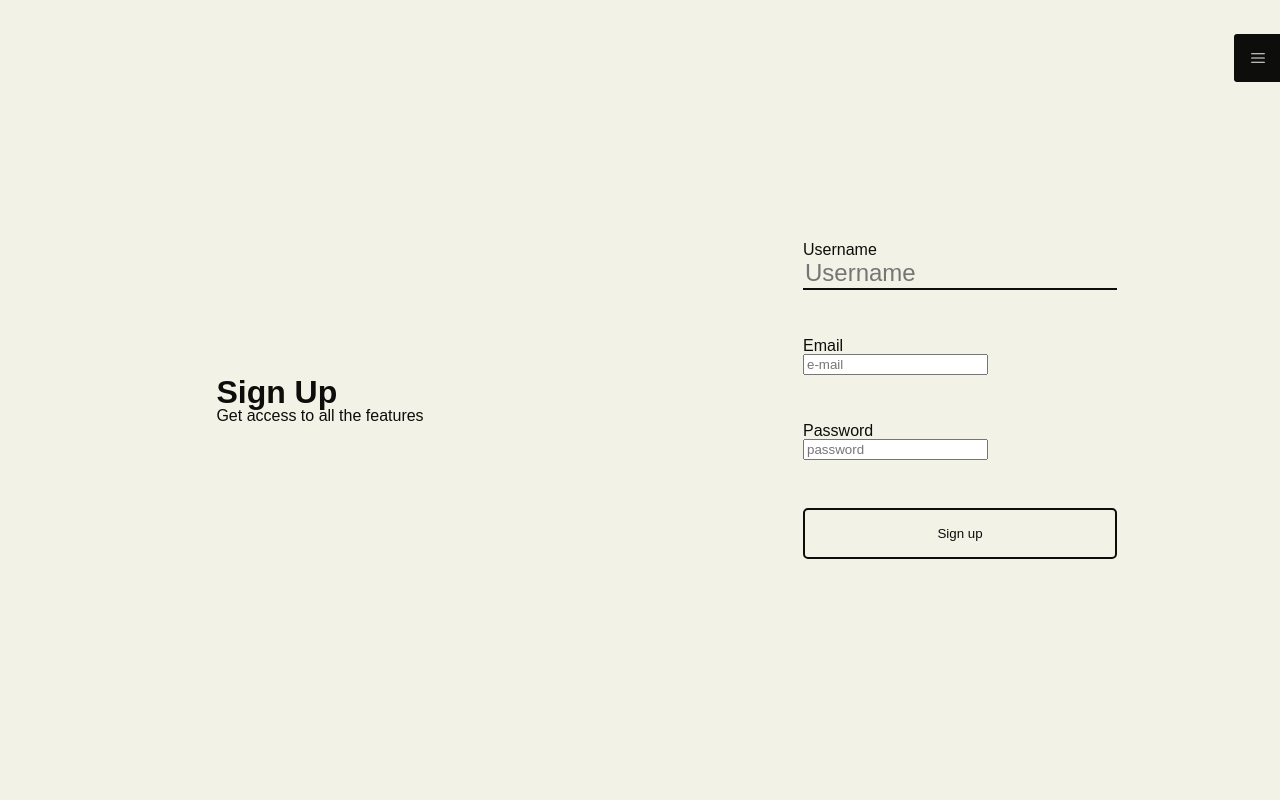
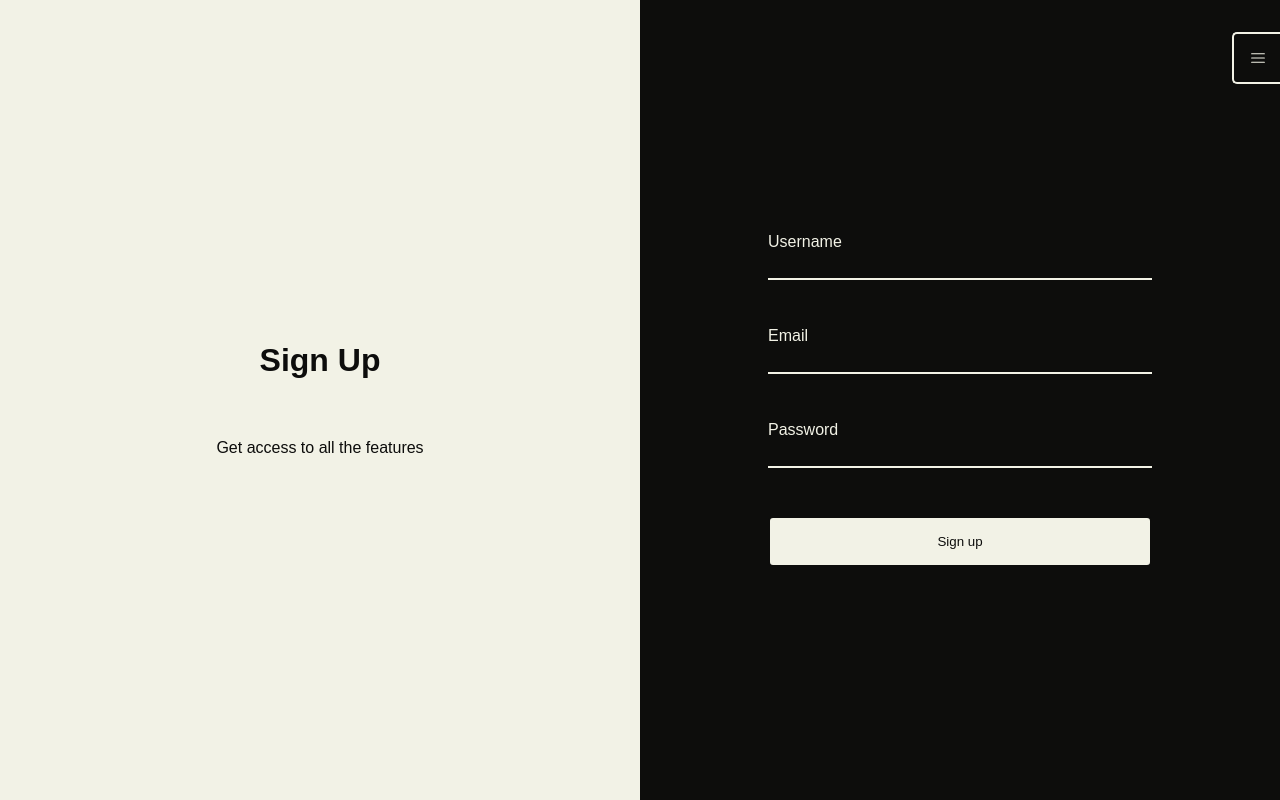
Before and after one commit to jitseD/react-artistique-platform, a React (Vite) app in the folder client/: page /register in a window 1280 px wide. Built offline with nearby package versions, Linux system fonts and the light colour scheme.

Commit message:
log in and sign up styled

```diff
--- a/client/src/components/ErrorField.jsx
+++ b/client/src/components/ErrorField.jsx
@@ -2,7 +2,7 @@ import PropTypes from "prop-types";
 
 const ErrorField = ({ data, field }) => {
     if (data && data.error?.[field]) {
-        return <p>{data.error[field]}</p>;
+        return <p className="error">{data.error[field]}</p>;
     }
     return null;
 };
--- a/client/src/components/AuthStatus.jsx
+++ b/client/src/components/NavBar.jsx
@@ -1,7 +1,7 @@
 import { useRouteLoaderData, NavLink, useFetcher } from "react-router-dom";
 
 
-const AuthStatus = () => {
+const NavBar = () => {
     let { user } = useRouteLoaderData("root");
     const fetcher = useFetcher();
     let isLoggingOut = fetcher.formData != null;
@@ -35,4 +35,4 @@ const AuthStatus = () => {
     );
 };
 
-export default AuthStatus;
+export default NavBar;
--- a/client/src/components/TextInput.css
+++ b/client/src/components/TextInput.css
@@ -1,4 +1,6 @@
 input[type="text"],
+input[type="email"],
+input[type="password"],
 input[type="search"] {
     appearance: none;
     outline: none;
@@ -12,11 +14,15 @@ input[type="search"] {
 }
 
 input[type="text"]::placeholder,
+input[type="email"]::placeholder,
+input[type="password"]::placeholder,
 input[type="search"]::placeholder {
     text-transform: capitalize;
 }
 
-input[type="search"]:focus,
-input[type="text"]:focus {
+input[type="text"]:focus,
+input[type="email"]:focus,
+input[type="password"]:focus,
+input[type="search"]:focus {
     border-bottom-width: 3px;
 }
--- a/client/src/routes/auth/login.jsx
+++ b/client/src/routes/auth/login.jsx
@@ -31,36 +31,28 @@ const Login = () => {
 
     return (
         <main className="main--login">
-            <hgroup>
+            <div className="login__title">
                 <h2>Log in</h2>
                 <p>Get access to all the features</p>
-            </hgroup>
-            <Form method="post">
+            </div>
+            <div className="login__form--wrapper">
+                <Form method="post" className="login__form">
                     <input type="hidden" name="redirectTo" value={from} />
-                <div>
+                    <div className="input__wrapper">
                         <label htmlFor="email">Email</label>
-                    <input
-                        id="email" name="email" type="email"
-                        placeholder="e-mail" autoComplete="email"
-                        defaultValue="tester@devine.be"
-                    />
+                        <input id="email" name="email" type="email" autoComplete="email" defaultValue="tester@devine.be" />
                         <ErrorField data={actionData} field="email" />
                     </div>
-                <div>
+                    <div className="input__wrapper">
                         <label htmlFor="password">Password</label>
-                    <input
-                        id="password" name="password" type="password"
-                        placeholder="Password" autoComplete="current-password"
-                        defaultValue="tester"
-                    />
+                        <input id="password" name="password" type="password" autoComplete="current-password" defaultValue="tester" />
                         <ErrorField data={actionData} field="password" />
                     </div>
-                <div>
                     <button type="submit" disabled={isLoggingIn} >
                         {isLoggingIn ? "Logging in..." : "Login"}
                     </button>
+                </Form>
             </div>
-            </Form>
         </main>
     );
 };
--- a/client/src/routes/auth/register.jsx
+++ b/client/src/routes/auth/register.jsx
@@ -39,44 +39,35 @@ const Register = () => {
     let actionData = useActionData();
 
     return (
-        <main className="main--registor">
-            <hgroup>
+        <main className="main--register">
+            <div className="register__title">
                 <h2>Sign up</h2>
                 <p>Get access to all the features</p>
-            </hgroup>
-            <Form method="post">
+            </div>
+            <div className="register__form--wrapper">
+                <Form method="post" className="register__form">
                     <input type="hidden" name="redirectTo" value={from} />
-                <div>
+                    <div className="input__wrapper">
                         <label htmlFor="email">Username</label>
-                    <input
-                        id="username" name="username" type="text"
-                        placeholder="username" autoComplete="username"
-                    />
+                        <input id="username" name="username" type="text" autoComplete="username" />
                         <ErrorField data={actionData} field="username" />
                     </div>
-                <div>
+                    <div className="input__wrapper">
                         <label htmlFor="email">Email</label>
-                    <input
-                        id="email" name="email" type="email"
-                        placeholder="e-mail" autoComplete="email"
-                    />
+                        <input id="email" name="email" type="email" autoComplete="email" />
                         <ErrorField data={actionData} field="email" />
                     </div>
-                <div>
+                    <div className="input__wrapper">
                         <label htmlFor="password">Password</label>
-                    <input
-                        id="password" name="password" type="password"
-                        placeholder="password" autoComplete="current-password"
-                    />
+                        <input id="password" name="password" type="password" autoComplete="current-password" />
                         <ErrorField data={actionData} field="password" />
                     </div>
-                <div>
                     <ErrorField data={actionData} field="general" />
                     <button type="submit" disabled={isLoggingIn} >
                         {isLoggingIn ? "Sending..." : "Sign up"}
                     </button>
+                </Form>
             </div>
-            </Form>
         </main>
     )
 }
--- a/client/src/routes/root.jsx
+++ b/client/src/routes/root.jsx
@@ -1,6 +1,6 @@
 import { useState } from "react"
 import { Outlet } from "react-router-dom";
-import AuthStatus from "../components/AuthStatus";
+import NavBar from "../components/NavBar";
 import { getAuthData } from "../services/auth";
 import { RxHamburgerMenu, RxCross2 } from "react-icons/rx";
 
@@ -22,14 +22,14 @@ const Root = () => {
                     <div className="hamburger__wrapper" >
                         <RxCross2 />
                     </div>
-                    <AuthStatus />
+                    <NavBar />
                 </header>
             ) : (
                 <header className="nav--invisible" >
                     <div className="hamburger__wrapper" onMouseEnter={() => setNavigationVisible(true)} >
                         <RxHamburgerMenu />
                     </div>
-                    <AuthStatus />
+                    <NavBar />
                 </header>
             )}
 
--- a/client/src/styles/generator.css
+++ b/client/src/styles/generator.css
@@ -1,6 +1,3 @@
-.main--generator,
-.main--detail,
-.main--edit,
 main {
     display: grid;
     grid-template-columns: repeat(2, 1fr);
@@ -77,7 +74,7 @@ main {
 .main--edit button,
 .main--edit input,
 .main--edit label,
-.main--edit textarea{
+.main--edit textarea {
     color: var(--c-fg);
     transition: color 0.25s;
 }
--- a/client/src/styles/style.css
+++ b/client/src/styles/style.css
@@ -4,6 +4,7 @@
 
     --c-black: #0D0D0C;
     --c-white: #F2F2E6;
+    --c-red: #c1121f;
 }
 
 html {
@@ -132,7 +133,7 @@ header {
     text-align: center;
 }
 
-.active {
+.nav__link.active:not(.nav__button) {
     font-weight: 700;
     text-transform: uppercase;
     font-size: 1.2rem;
@@ -264,6 +265,81 @@ header {
     margin-top: -20rem;
 }
 
+/* ----- login ----- */
+
+.login__title,
+.register__title {
+    height: 100%;
+    width: 100%;
+    display: grid;
+    justify-content: center;
+    gap: 4rem;
+}
+
+.login__title {
+    background-color: var(--c-black);
+}
+
+.login__title *,
+.register__title * {
+    text-align: center;
+}
+
+.login__title * {
+    color: var(--c-white);
+}
+
+.login__title h2,
+.register__title h2 {
+    align-self: flex-end;
+}
+
+.login__form--wrapper,
+.register__form--wrapper {
+    width: 100%;
+    height: 100%;
+    padding: 5rem 8rem;
+    display: grid;
+    place-items: center;
+}
+
+.login__form,
+.register__form {
+    width: 100%;
+}
+
+.register__form--wrapper {
+    background-color: var(--c-black);
+}
+
+.register__form--wrapper * {
+    color: var(--c-white);
+}
+
+.register__form--wrapper button {
+    color: var(--c-black);
+}
+
+.login__form input[type="email"],
+.login__form input[type="password"],
+.register__form input[type="email"],
+.register__form input[type="password"],
+.register__form input[type="text"] {
+    font-size: 1rem;
+}
+
+.register__form input[type="email"],
+.register__form input[type="password"],
+.register__form input[type="text"] {
+    border-color: var(--c-white);
+}
+
+.input__wrapper {
+    display: flex;
+    flex-direction: column;
+    gap: 0.5rem;
+}
+
 /* ----- form ----- */
 
 form {
@@ -309,3 +385,8 @@ textarea {
 textarea:focus {
     border-bottom-width: 3px;
 }
+
+.error {
+    color: var(--c-red);
+    font-weight: 700;
+}
```
Lines whose indentation alone changed are shown as unchanged.
